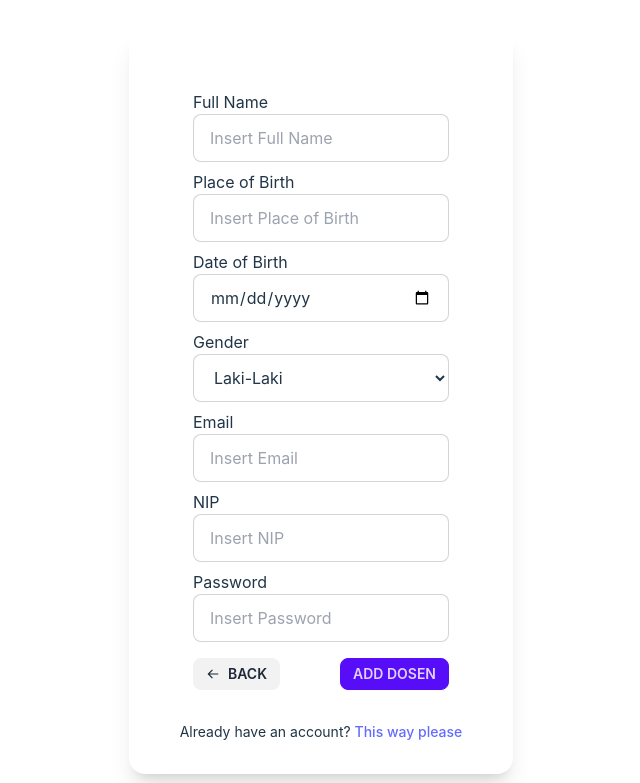
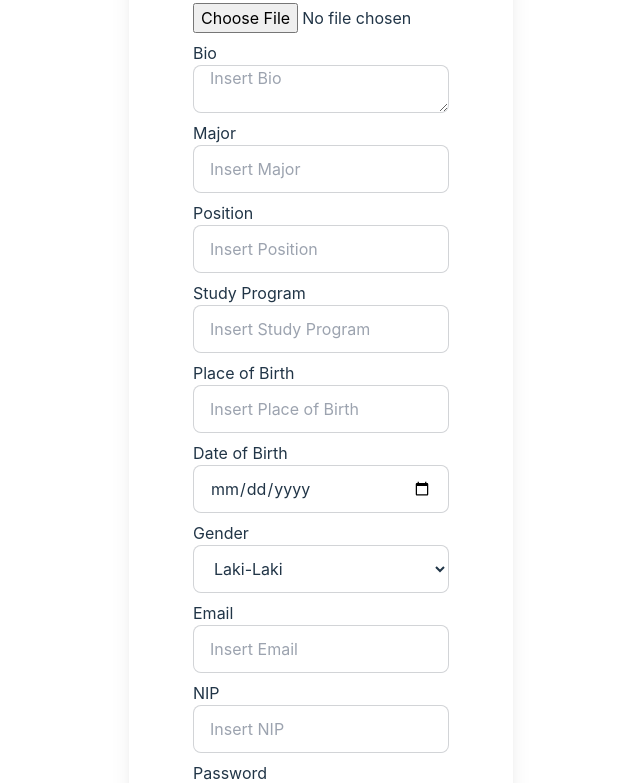
Before and after one commit to vikripermana21/webdev-s6, a React (Vite) app in the folder frontend/: page /dosen/addDosen in a window 1280 px wide. Shown: the top 783 px of the page, without its empty margins (319-959 px from the left). Built offline with nearby package versions, Linux system fonts and the light colour scheme.

Commit message:
insert add dosen page and add middle wear to handle request that is too large

```diff
--- a/frontend/src/pages/Dosen/addDosen.jsx
+++ b/frontend/src/pages/Dosen/addDosen.jsx
@@ -1,8 +1,6 @@
 import React, { useState } from "react";
-import Topbar from "../../components/topbar";
 import { Link, useNavigate } from "react-router-dom";
 import { BiArrowBack } from "react-icons/bi";
-
 
 const AddDosen = () => {
   let navigate = useNavigate();
@@ -13,6 +11,11 @@ const AddDosen = () => {
   const [email, setEmail] = useState("");
   const [nip, setNip] = useState("");
   const [password, setPassword] = useState("");
+  const [profilePicture, setProfilePicture] = useState("");
+  const [bio, setBio] = useState("");
+  const [major, setMajor] = useState("");
+  const [position, setPosition] = useState("");
+  const [studyProgram, setStudyProgram] = useState("");
 
   const submitAddDosen = () => {
     fetch("http://localhost:5000/lecturer", {
@@ -29,15 +32,39 @@ const AddDosen = () => {
         email: email,
         nip: nip,
         password: password,
+        profile_picture: profilePicture,
+        bio: bio,
+        major: major,
+        position: position,
+        study_program: studyProgram,
       }),
     })
       .then((response) => {
-        console.log(response);
-        navigate("/");
+        if (response.ok) {
+          console.log("Dosen added successfully!");
+          navigate("/");
+        } else {
+          console.error("Error adding Dosen");
+        }
       })
       .catch((err) => {
-        console.error(err);
+        console.error("Error:", err);
       });
+  };
+
+  const handleFileChange = (e) => {
+    const file = e.target.files[0];
+    if (file) {
+      const reader = new FileReader();
+      reader.onloadend = () => {
+        // Save image to local storage
+        const imagePath = `./storage/images/${file.name}`;
+        localStorage.setItem('profilePicture', reader.result);
+        // Update state with image path
+        setProfilePicture(imagePath);
+      };
+      reader.readAsDataURL(file);
+    }
   };
 
   return (
@@ -53,6 +80,56 @@ const AddDosen = () => {
                 placeholder="Insert Full Name"
                 className="input input-bordered w-full max-w-xs"
                 onChange={(e) => setFullName(e.target.value)}
+              />
+            </div>
+            <div className="flex flex-col items-start">
+              <label htmlFor="profilePicture">Profile Picture</label>
+              <input
+                id="profilePicture"
+                type="file"
+              onChange={handleFileChange}
+              />
+              {profilePicture && (
+                <img src={profilePicture} alt="Profile" style={{ maxWidth: '100px', marginTop: '10px' }} />
+              )}
+            </div>
+            <div className="flex flex-col items-start">
+              <label htmlFor="bio">Bio</label>
+              <textarea
+                id="bio"
+                placeholder="Insert Bio"
+                className="input input-bordered w-full max-w-xs"
+                onChange={(e) => setBio(e.target.value)}
+              />
+            </div>
+            <div className="flex flex-col items-start">
+              <label htmlFor="major">Major</label>
+              <input
+                id="major"
+                type="text"
+                placeholder="Insert Major"
+                className="input input-bordered w-full max-w-xs"
+                onChange={(e) => setMajor(e.target.value)}
+              />
+            </div>
+            <div className="flex flex-col items-start">
+              <label htmlFor="position">Position</label>
+              <input
+                id="position"
+                type="text"
+                placeholder="Insert Position"
+                className="input input-bordered w-full max-w-xs"
+                onChange={(e) => setPosition(e.target.value)}
+              />
+            </div>
+            <div className="flex flex-col items-start">
+              <label htmlFor="studyProgram">Study Program</label>
+              <input
+                id="studyProgram"
+                type="text"
+                placeholder="Insert Study Program"
+                className="input input-bordered w-full max-w-xs"
+                onChange={(e) => setStudyProgram(e.target.value)}
               />
             </div>
             <div className="flex flex-col items-start">
```
Also changed, not shown: 1 other file (tests, documents, lock files or other folders).
